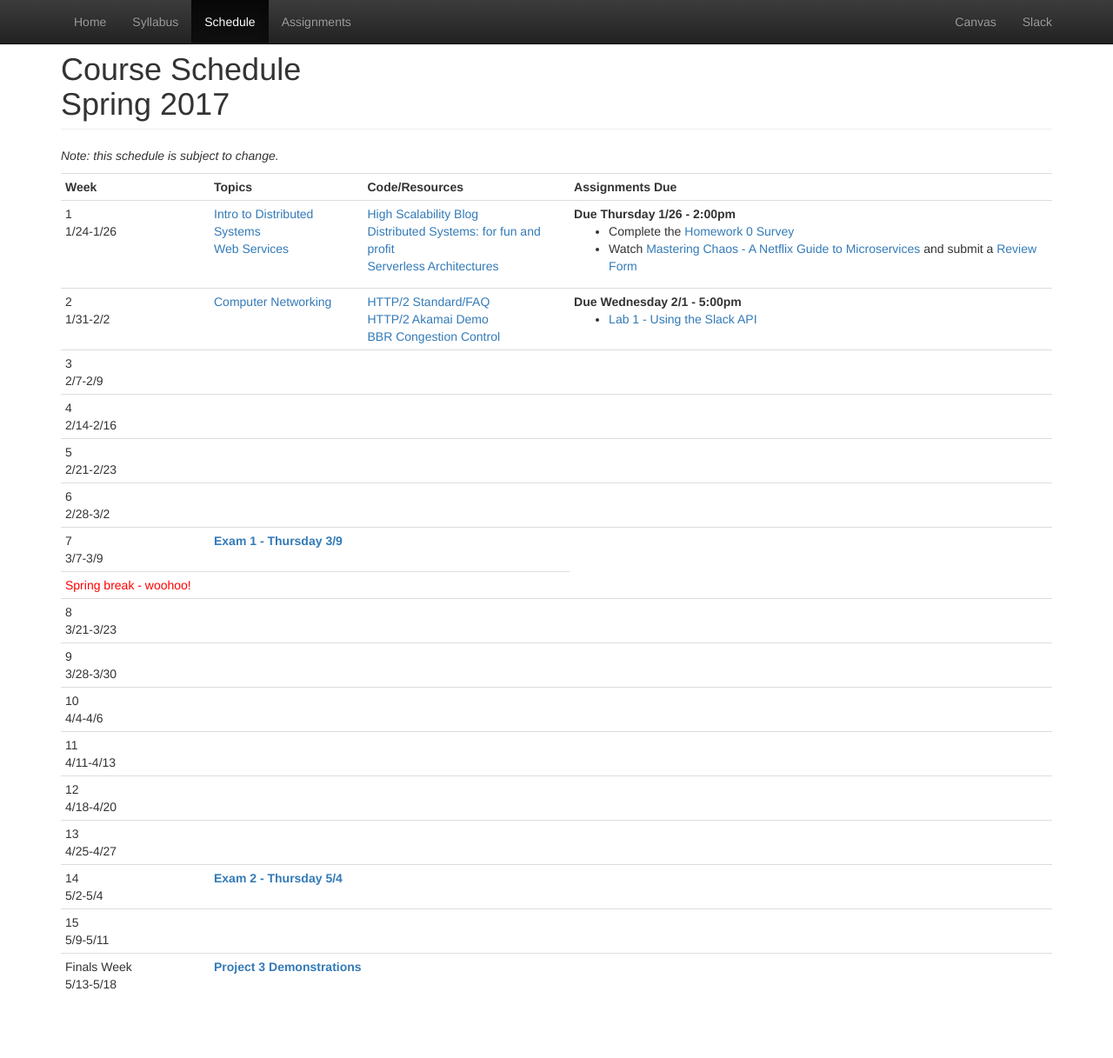
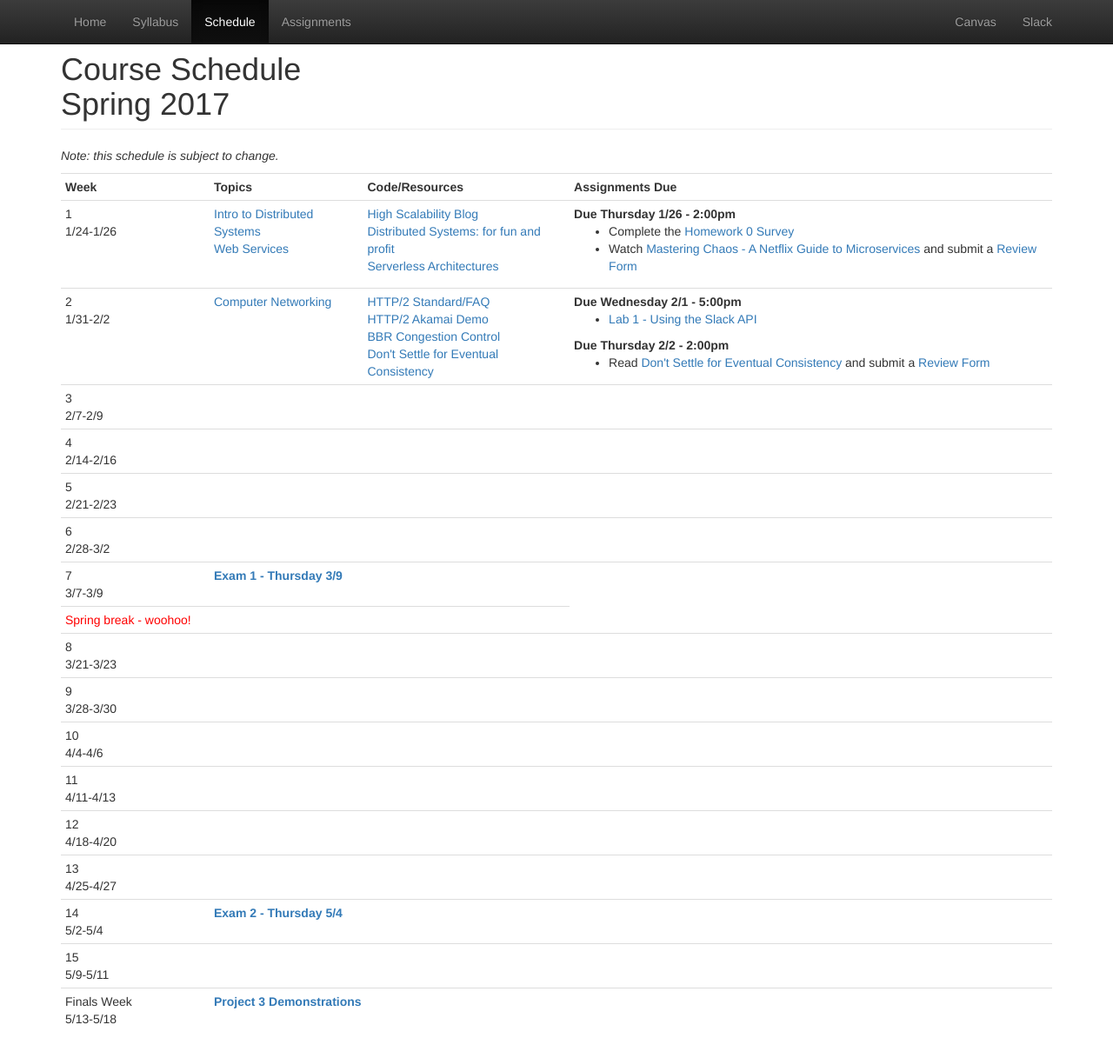
Before and after one commit to CS682-S17/cs682-s17.github.io, a Jekyll site: the page built from schedule.html, in a window 1280 px wide and 1227 px high. Shown: the top 1217 px of the window at 87% size. Built offline with Jekyll 4.4.1, drawn with Linux system fonts in a browser that asks for light colours.

Commit message:
add consistency reading

```diff
--- a/schedule.html
+++ b/schedule.html
@@ -43,11 +43,16 @@ title: Schedule
         <a href="https://http2.github.io/">HTTP/2 Standard/FAQ</a><br/>
         <a href="https://http2.akamai.com/">HTTP/2 Akamai Demo</a><br/>
         <a href="http://queue.acm.org/detail.cfm?id=3022184">BBR Congestion Control</a><br/>
+        <a href="http://queue.acm.org/detail.cfm?id=2610533">Don't Settle for Eventual Consistency</a><br/>
       </td>
       <td>
         <strong>Due Wednesday 2/1 - 5:00pm</strong>
         <ul>
           <li><a href="https://github.com/CS682-S17/assignments/wiki/Lab-1">Lab 1 - Using the Slack API</a></li>
+        </ul>
+        <strong>Due Thursday 2/2 - 2:00pm</strong>
+        <ul>
+          <li>Read <a href="http://queue.acm.org/detail.cfm?id=2610533">Don't Settle for Eventual Consistency</a> and submit a <a href="https://goo.gl/forms/V2wqhLzXM0WRfRmz2">Review Form</a></li>
         </ul>
       </td>
     </tr>
```
